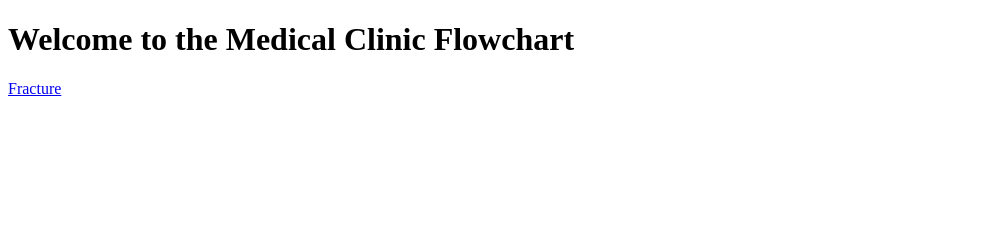
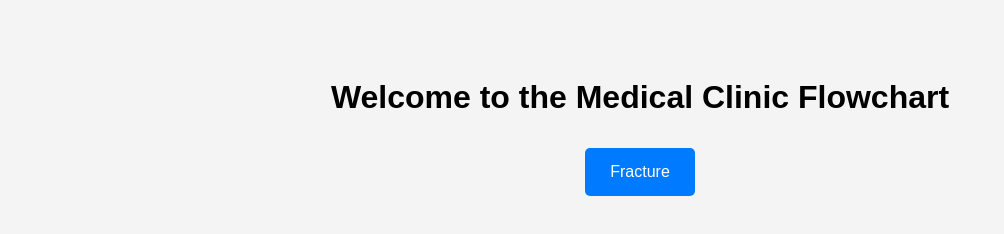
Before and after one commit to Davidkell722/baw-flowchart, a plain HTML site: page index.html in a window 1280 px wide. Shown: the whole page, without its empty margins (0-1004 px from the left). Drawn offline with Linux system fonts and the light colour scheme.

Commit message:
Update index.html
Updated CSS to look better

```diff
--- a/index.html
+++ b/index.html
@@ -2,9 +2,30 @@
 <html>
 <head>
     <title>Medical Clinic Flowchart</title>
+    <style>
+        body {
+            font-family: Arial, sans-serif;
+            background-color: #f4f4f4;
+            text-align: center;
+            padding-top: 50px;
+        }
+        .button {
+            background-color: #007bff;
+            color: white;
+            padding: 15px 25px;
+            text-decoration: none;
+            display: inline-block;
+            margin: 10px;
+            border-radius: 5px;
+            transition: background-color 0.3s ease;
+        }
+        .button:hover {
+            background-color: #0056b3;
+        }
+    </style>
 </head>
 <body>
     <h1>Welcome to the Medical Clinic Flowchart</h1>
-    <a href="fracture.html">Fracture</a>
+    <a href="fracture.html" class="button">Fracture</a>
 </body>
 </html>
```
